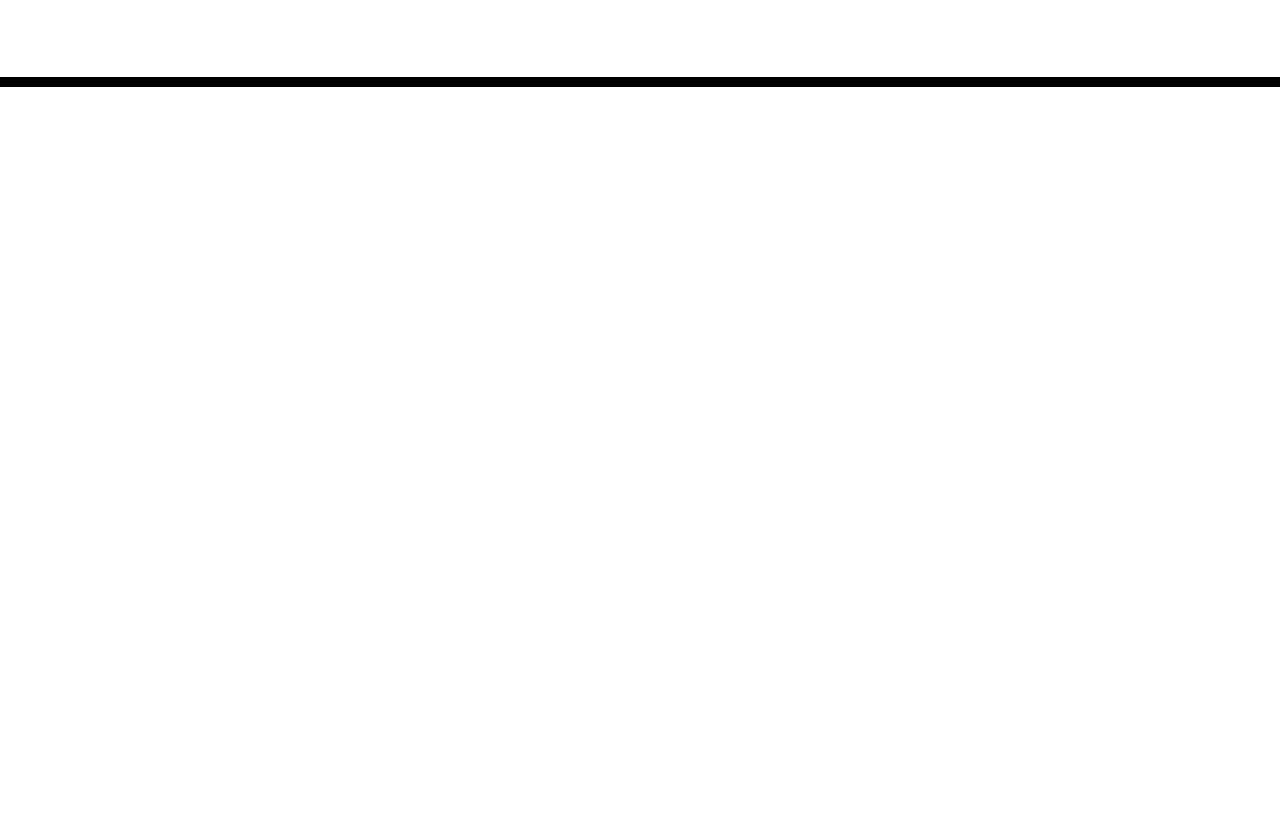
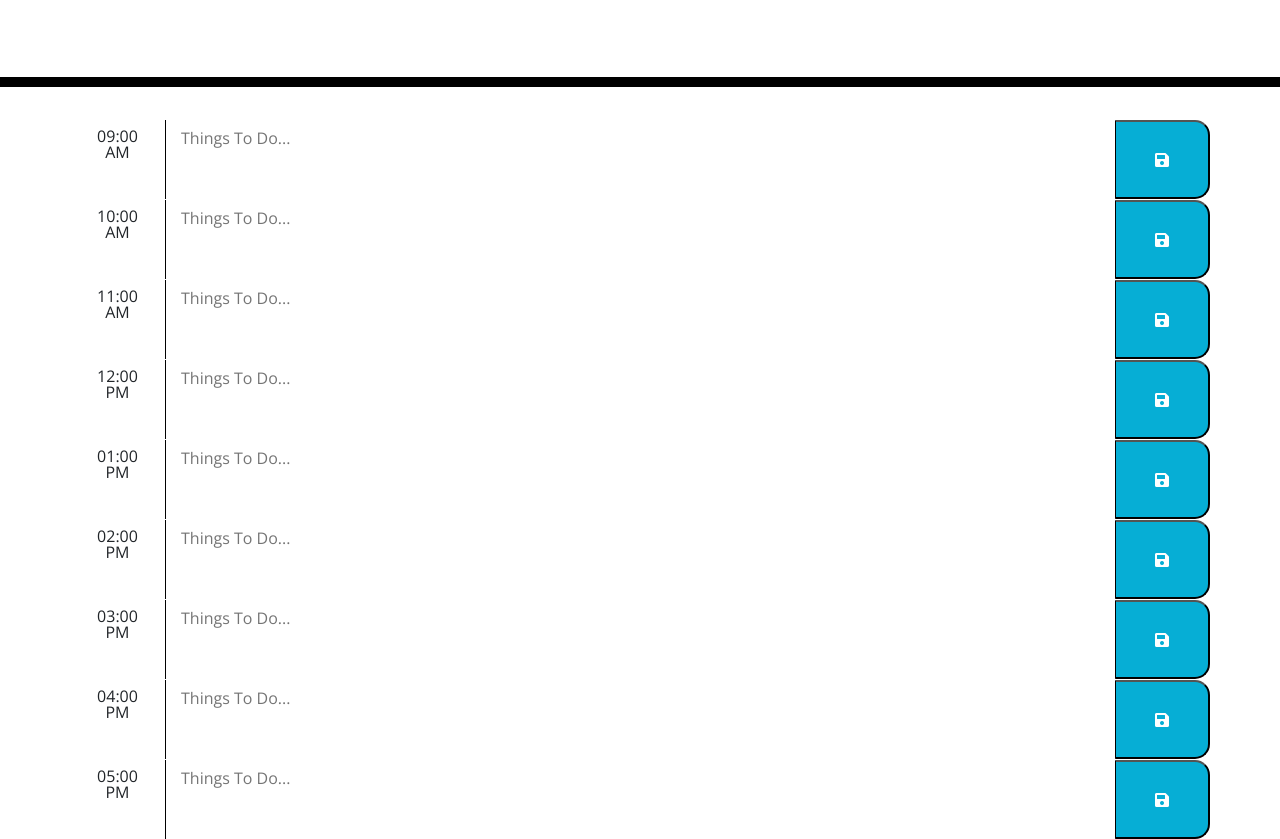
Before and after one commit to mpeterson56/Week-5-Day-Planner-Challenge, a plain HTML site: page Develop/index.html in a window 1280 px wide. Shown: the part 181-1020 px from the top of the page. Before the commit the page ends 800 px from the top, so only its background shows below. Drawn offline with nearby package versions, Linux system fonts and the light colour scheme.

Commit message:
bootstrap html

```diff
--- a/Develop/index.html
+++ b/Develop/index.html
@@ -23,13 +23,69 @@
   </head>
 
   <body>
+
     <header class="jumbotron">
       <h1 class="display-3">Work Day Scheduler</h1>
       <p class="lead">A simple calendar app for scheduling your work day</p>
       <p id="currentDay" class="lead"></p>
     </header>
+
     <div class="container">
-      <!-- Timeblocks go here -->
+
+      <div class="row time-block" id="9">
+        <div class="col-md-1 Time pt-2">09:00 AM</div>
+        <textarea class="col-md-10 ToDo" placeholder="Things To Do..."></textarea>
+        <button class="col-1 saveBtn"><i class="fas fa-save"></i></button>
+      </div>
+
+      <div class="row time-block" id="10">
+        <div class="col-md-1 Time pt-2">10:00 AM</div>
+        <textarea class="col-md-10 ToDo" placeholder="Things To Do..."></textarea>
+        <button class="col-1 saveBtn"><i class="fas fa-save"></i></button>
+      </div>
+
+      <div class="row time-block" id="11">
+        <div class="col-md-1 Time pt-2">11:00 AM</div>
+        <textarea class="col-md-10 ToDo" placeholder="Things To Do..."></textarea>
+        <button class="col-1 saveBtn"><i class="fas fa-save"></i></button>
+      </div>
+
+      <div class="row time-block" id="12">
+        <div class="col-md-1 Time pt-2">12:00 PM</div>
+        <textarea class="col-md-10 ToDo" placeholder="Things To Do..."></textarea>
+        <button class="col-1 saveBtn"><i class="fas fa-save"></i></button>
+      </div>
+
+      <div class="row time-block" id="1">
+        <div class="col-md-1 Time pt-2">01:00 PM</div>
+        <textarea class="col-md-10 ToDo" placeholder="Things To Do..."></textarea>
+        <button class="col-1 saveBtn"><i class="fas fa-save"></i></button>
+      </div>
+
+      <div class="row time-block" id="2">
+        <div class="col-md-1 Time pt-2">02:00 PM</div>
+        <textarea class="col-md-10 ToDo" placeholder="Things To Do..."></textarea>
+        <button class="col-1 saveBtn"><i class="fas fa-save"></i></button>
+      </div>
+
+      <div class="row time-block" id="3">
+        <div class="col-md-1 Time pt-2">03:00 PM</div>
+        <textarea class="col-md-10 ToDo" placeholder="Things To Do..."></textarea>
+        <button class="col-1 saveBtn"><i class="fas fa-save"></i></button>
+      </div>
+
+      <div class="row time-block" id="4">
+        <div class="col-md-1 Time pt-2">04:00 PM</div>
+        <textarea class="col-md-10 ToDo" placeholder="Things To Do..."></textarea>
+        <button class="col-1 saveBtn"><i class="fas fa-save"></i></button>
+      </div>
+
+      <div class="row time-block" id="5">
+        <div class="col-md-1 Time pt-2">05:00 PM</div>
+        <textarea class="col-md-10 ToDo" placeholder="Things To Do..."></textarea>
+        <button class="col-1 saveBtn"><i class="fas fa-save"></i></button>
+      </div>
+
     </div>
 
     <script src="https://code.jquery.com/jquery-3.4.1.min.js"></script>
```
